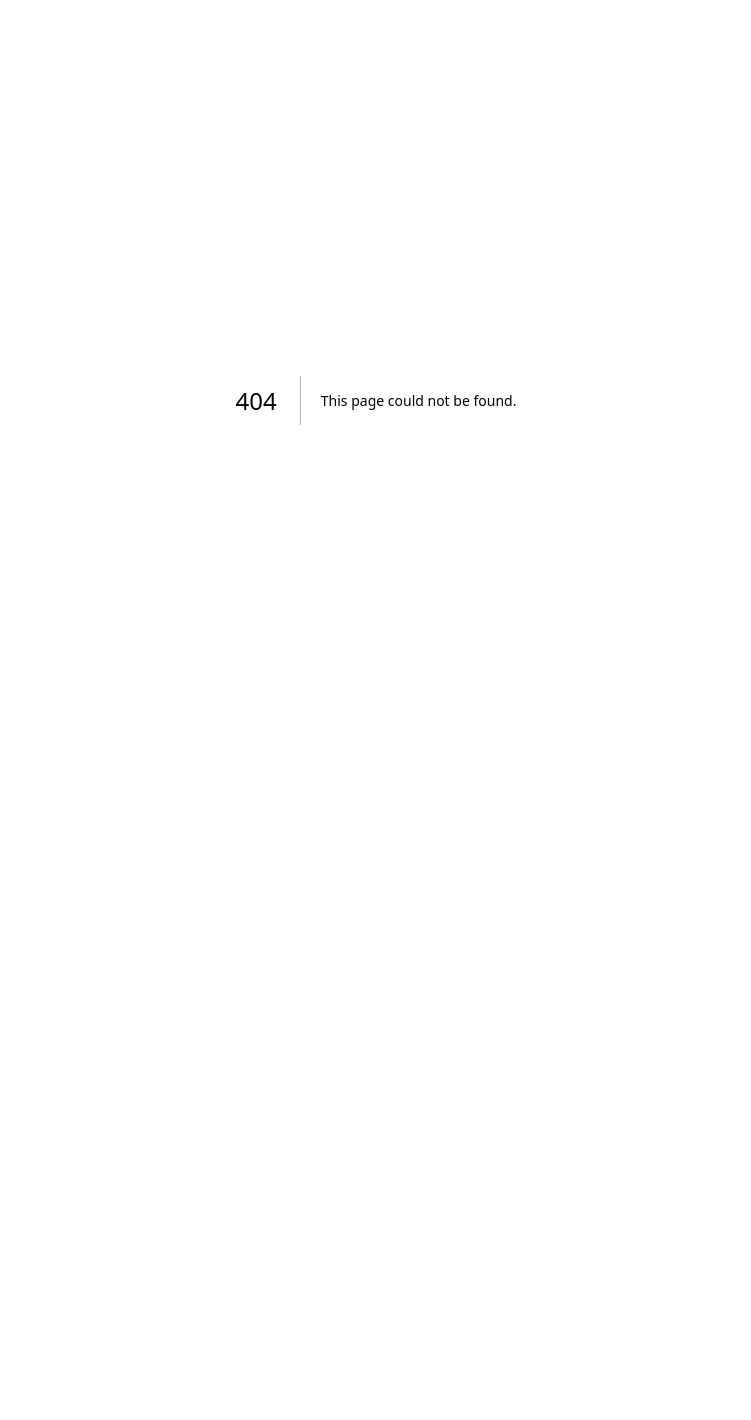
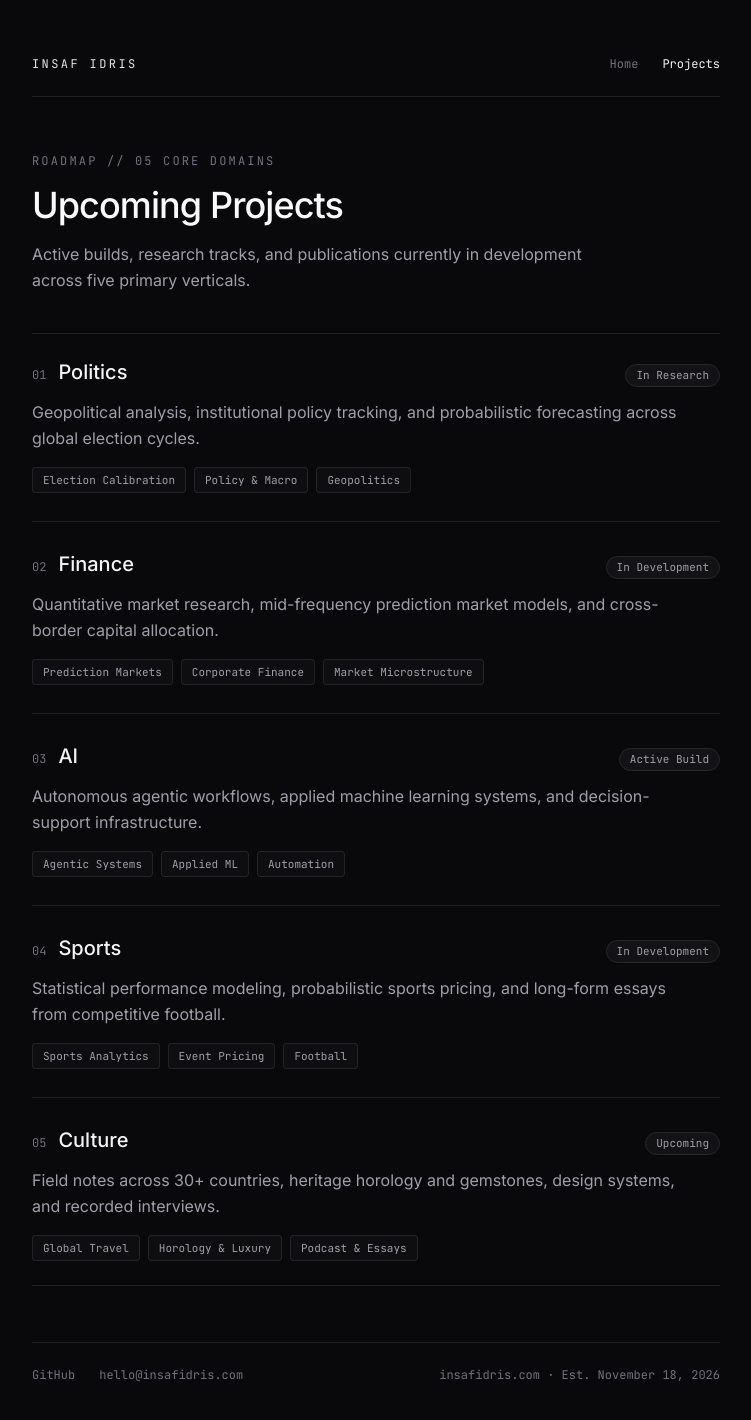
Before and after one commit to insafidris/insafidris.com, a Next.js app: page /projects in a window 1280 px wide. Before the commit this address had no page. Shown: the top 1420 px of the page, without its empty margins (264-1015 px from the left). Before the commit the page ends 800 px from the top, so only its background shows below. Built offline with nearby package versions, Linux system fonts and the light colour scheme.

Commit message:
Create page.tsx

```diff
--- /dev/null
+++ b/app/projects/page.tsx
@@ -0,0 +1,157 @@
+import type { Metadata } from "next";
+import Link from "next/link";
+
+export const metadata: Metadata = {
+  title: "Projects",
+  description:
+    "Upcoming initiatives and research across Politics, Finance, AI, Sports, and Culture.",
+};
+
+type ProjectDomain = {
+  number: string;
+  category: string;
+  status: string;
+  summary: string;
+  focusAreas: string[];
+};
+
+const UPCOMING_PROJECTS: ProjectDomain[] = [
+  {
+    number: "01",
+    category: "Politics",
+    status: "In Research",
+    summary:
+      "Geopolitical analysis, institutional policy tracking, and probabilistic forecasting across global election cycles.",
+    focusAreas: ["Election Calibration", "Policy & Macro", "Geopolitics"],
+  },
+  {
+    number: "02",
+    category: "Finance",
+    status: "In Development",
+    summary:
+      "Quantitative market research, mid-frequency prediction market models, and cross-border capital allocation.",
+    focusAreas: ["Prediction Markets", "Corporate Finance", "Market Microstructure"],
+  },
+  {
+    number: "03",
+    category: "AI",
+    status: "Active Build",
+    summary:
+      "Autonomous agentic workflows, applied machine learning systems, and decision-support infrastructure.",
+    focusAreas: ["Agentic Systems", "Applied ML", "Automation"],
+  },
+  {
+    number: "04",
+    category: "Sports",
+    status: "In Development",
+    summary:
+      "Statistical performance modeling, probabilistic sports pricing, and long-form essays from competitive football.",
+    focusAreas: ["Sports Analytics", "Event Pricing", "Football"],
+  },
+  {
+    number: "05",
+    category: "Culture",
+    status: "Upcoming",
+    summary:
+      "Field notes across 30+ countries, heritage horology and gemstones, design systems, and recorded interviews.",
+    focusAreas: ["Global Travel", "Horology & Luxury", "Podcast & Essays"],
+  },
+];
+
+export default function ProjectsPage() {
+  return (
+    <div className="mx-auto flex min-h-dvh max-w-3xl flex-col justify-between px-6 py-10 sm:px-10 sm:py-14">
+      {/* Top Bar */}
+      <header className="flex items-center justify-between border-b border-zinc-800/80 pb-6">
+        <Link
+          href="/"
+          className="font-mono text-xs tracking-[0.2em] text-zinc-200 uppercase transition-colors hover:text-white"
+        >
+          Insaf Idris
+        </Link>
+        <nav className="flex items-center gap-6 font-mono text-xs">
+          <Link
+            href="/"
+            className="text-zinc-500 transition-colors hover:text-zinc-200"
+          >
+            Home
+          </Link>
+          <span className="text-zinc-100">Projects</span>
+        </nav>
+      </header>
+
+      {/* Page Header & Domain Grid */}
+      <main className="my-14 space-y-10">
+        <div className="space-y-4">
+          <p className="font-mono text-xs tracking-[0.18em] text-zinc-500 uppercase">
+            Roadmap // 05 Core Domains
+          </p>
+          <h1 className="text-3xl font-medium tracking-tight text-zinc-50 sm:text-4xl">
+            Upcoming Projects
+          </h1>
+          <p className="max-w-xl text-base leading-relaxed text-zinc-400">
+            Active builds, research tracks, and publications currently in
+            development across five primary verticals.
+          </p>
+        </div>
+
+        {/* Vertical Cards */}
+        <div className="divide-y divide-zinc-800/80 border-y border-zinc-800/80">
+          {UPCOMING_PROJECTS.map((item) => (
+            <article key={item.category} className="py-7 first:pt-6 last:pb-6">
+              <div className="flex flex-wrap items-baseline justify-between gap-2">
+                <div className="flex items-baseline gap-3">
+                  <span className="font-mono text-xs text-zinc-500">
+                    {item.number}
+                  </span>
+                  <h2 className="text-xl font-medium text-zinc-100">
+                    {item.category}
+                  </h2>
+                </div>
+                <span className="rounded-full border border-zinc-800 bg-zinc-900/70 px-2.5 py-0.5 font-mono text-[11px] text-zinc-400">
+                  {item.status}
+                </span>
+              </div>
+
+              <p className="mt-3 max-w-2xl text-sm leading-relaxed text-zinc-400 sm:text-base">
+                {item.summary}
+              </p>
+
+              <div className="mt-4 flex flex-wrap gap-2">
+                {item.focusAreas.map((tag) => (
+                  <span
+                    key={tag}
+                    className="rounded border border-zinc-800/90 bg-zinc-900/40 px-2.5 py-1 font-mono text-[11px] text-zinc-400"
+                  >
+                    {tag}
+                  </span>
+                ))}
+              </div>
+            </article>
+          ))}
+        </div>
+      </main>
+
+      {/* Footer */}
+      <footer className="flex flex-col justify-between gap-4 border-t border-zinc-800/80 pt-6 font-mono text-xs text-zinc-500 sm:flex-row sm:items-center">
+        <div className="flex items-center gap-6">
+          <a
+            href="https://github.com/insafidris"
+            target="_blank"
+            rel="noopener noreferrer"
+            className="transition-colors hover:text-zinc-200"
+          >
+            GitHub
+          </a>
+          <a
+            href="mailto:hello@insafidris.com"
+            className="transition-colors hover:text-zinc-200"
+          >
+            hello@insafidris.com
+          </a>
+        </div>
+        <span>insafidris.com · Est. November 18, 2026</span>
+      </footer>
+    </div>
+  );
+}
```
